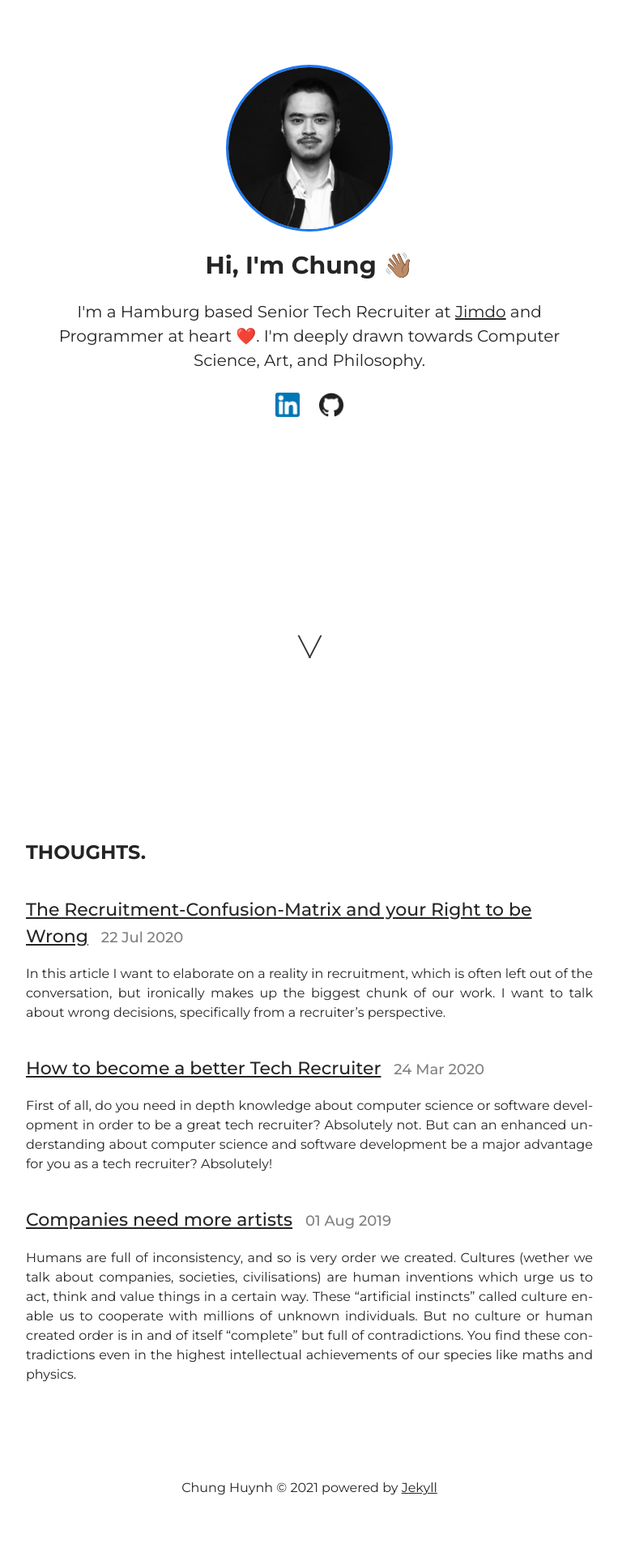
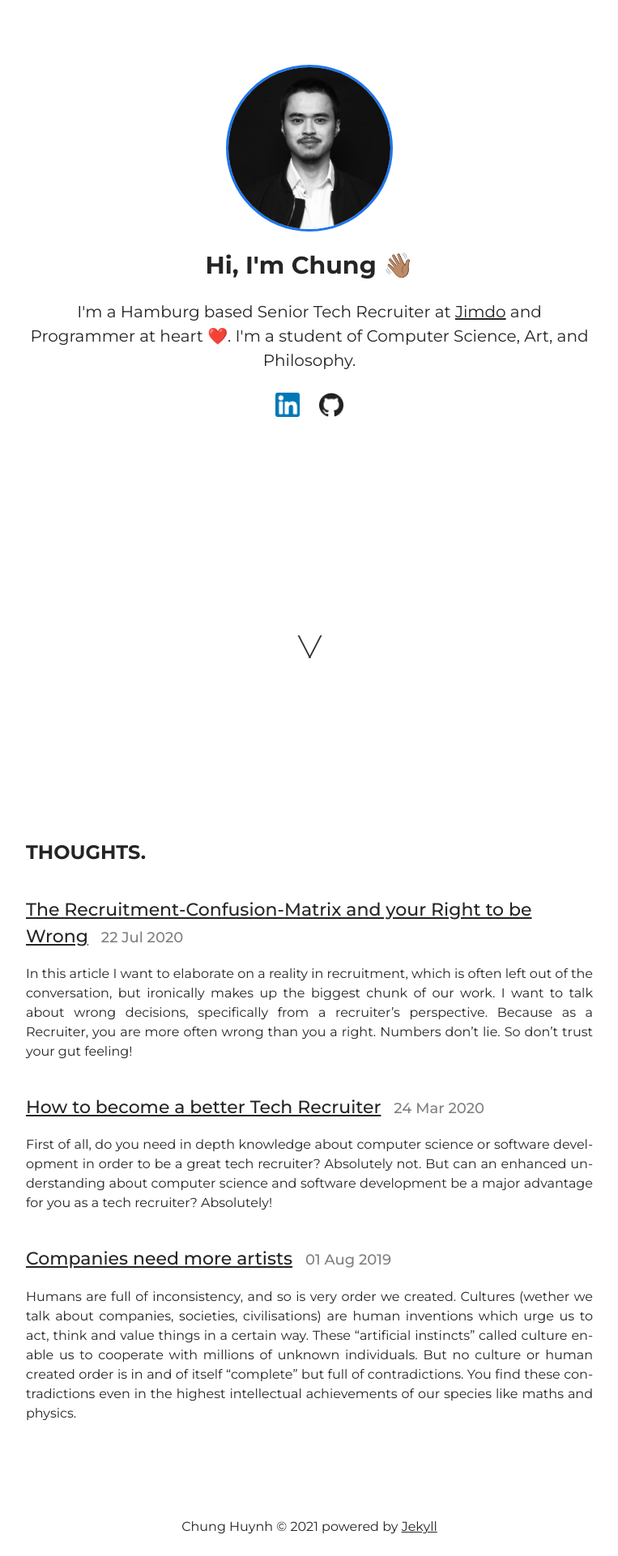
Before and after one commit to Chungwin/chungwin.github.io, a Jekyll site: the page built from index.html, in a window 1280 px wide. Shown: the whole page at 81% size, without its empty margins (258-1021 px from the left). Built offline with Jekyll 4.4.1, drawn with Linux system fonts in a browser that asks for light colours; before the commit the page ends 1874 px from its top, so only the background shows below that.

Commit message:
Minor changes.

```diff
--- a/_posts/2020-07-22-Recruitment-Confusion-Matrix.md
+++ b/_posts/2020-07-22-Recruitment-Confusion-Matrix.md
@@ -5,7 +5,7 @@ date: 22.07.2020
 title: The Recruitment-Confusion-Matrix and your Right to be Wrong
 ---
 
-In this article I want to elaborate on a reality in recruitment, which is often left out of the conversation, but ironically makes up the biggest chunk of our work. I want to talk about wrong decisions, specifically from a recruiter’s perspective.
+In this article I want to elaborate on a reality in recruitment, which is often left out of the conversation, but ironically makes up the biggest chunk of our work. I want to talk about wrong decisions, specifically from a recruiter’s perspective. Because as a Recruiter, you are more often wrong than you a right. Numbers don't lie. So don't trust your gut feeling!
 
 Since decision making in recruitment is a form of statistical classification, a confusion-matrix seems to me very suitable to lay out the challenge. Towards the end of this article, I want to share some tips for recruiters, but also for all hiring team member’s what can be done to increase screening quality and efficiency, especially in the early stage of the recruitment process. But first, let’s start with some Numbers and KPI-Benchmarks:
 
--- a/index.html
+++ b/index.html
@@ -14,7 +14,7 @@ title: Chungwin
             </div>
             <div class="intro">
                 <p>
-                    I'm a Hamburg based <span>Senior Tech Recruiter</span> at <a href="https://www.jimdo.com/" target="_blank">Jimdo</a> and <span>Programmer</span> at heart &#10084;&#65039;. I'm deeply drawn towards Computer Science, Art, and Philosophy.
+                    I'm a Hamburg based <span>Senior Tech Recruiter</span> at <a href="https://www.jimdo.com/" target="_blank">Jimdo</a> and <span>Programmer</span> at heart &#10084;&#65039;. I'm a student of Computer Science, Art, and Philosophy.
                 </p>
             </div>
             <div class="index-socials">
```
Also changed, not shown: 3 other files.
